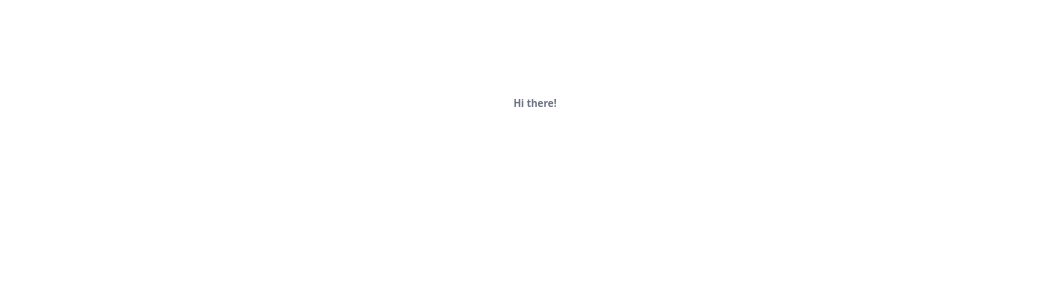
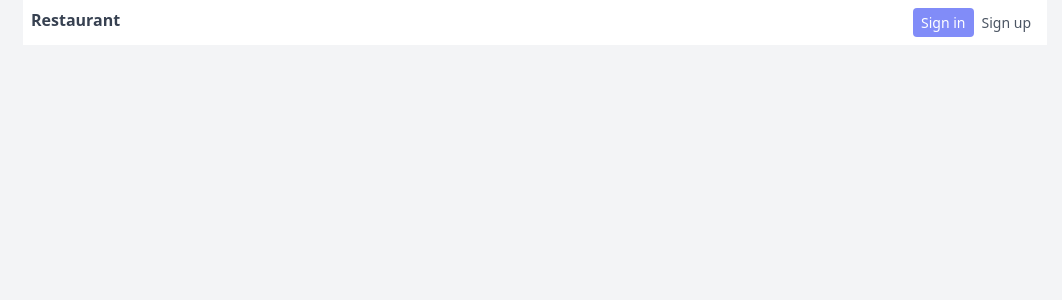
Before and after one commit to safariehsan/restaurant-reservation, a Next.js app: page / in a window 1280 px wide. Shown: the top 300 px of the page, without its empty margins (105-1167 px from the left). Built offline with nearby package versions, Linux system fonts and the light colour scheme.

Commit message:
create navbar section

```diff
--- a/app/page.tsx
+++ b/app/page.tsx
@@ -1,13 +1,25 @@
-import Image from "next/image";
-import { Inter } from "@next/font/google";
-import styles from "./page.module.css";
-
-const inter = Inter({ subsets: ["latin"] });
-
 export default function Home() {
   return (
-    <main className={styles.main}>
-      <h2 className="text-gray-500 text-xsm font-semibold">Hi there!</h2>
+    <main className="bg-gray-100 min-h-screen w-screen">
+      <main className="m-auto bg-white max-w-screen-lg">
+        {/* NAVBAR */}
+        <nav className="bg-white p-2 flex justify-between">
+          <a href="" className="font-bold text-gray-700 text-2xl">
+            Restaurant
+          </a>
+          <div>
+            <div className="flex">
+              <button className="bg-indigo-400 text-white px-2 py-1 text-base rounded hover:bg-indigo-500 transition-all duration-500">
+                Sign in
+              </button>
+              <button className="text-gray-600 px-2 py-1 text-base rounded hover:text-gray-800 transition-all duration-500">
+                Sign up
+              </button>
+            </div>
+          </div>
+        </nav>
+        {/* NAVBAR */}
+      </main>
     </main>
   );
 }
```
Also changed, not shown: pkgs.txt.
